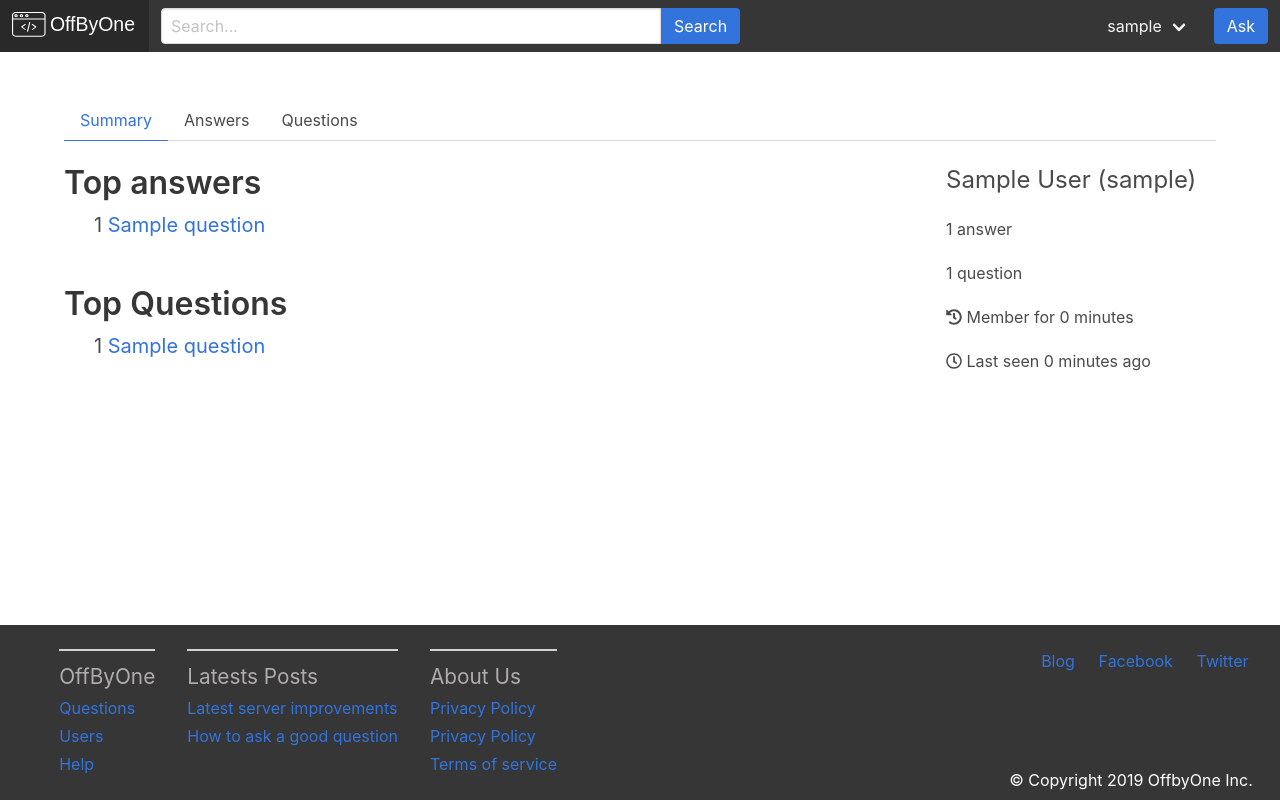
After one commit to rem1niscence/OffByOneBlog, a Django app: a page that uses django/templates/core/base.html in a window 1280 px wide. The commit adds this page. Run offline with Django 3.2, Linux system fonts and the light colour scheme; tables that the repository leaves empty hold one stand-in row (values such as "Sample post"); some libraries are stand-ins or nearby versions.

Commit message:
Added user profile

```diff
--- a/django/common/css/main.css
+++ b/django/common/css/main.css
@@ -1,7 +1,3 @@
-.navbar-menu.is-active {
-  background-color: #363636
-}
-
 html,
 body {
   height: 100%;
--- a/django/qanda/models.py
+++ b/django/qanda/models.py
@@ -125,10 +125,13 @@ class Answer(Publishable):
                     tmp.save()
             except Answer.DoesNotExist:
                 pass
-        super(Answer, self).save(*args, **kwargs)
+        super(Answer, self).save(*args,  **kwargs)
 
     class Meta:
         ordering = ["-accepted", ]
+
+    def __str__(self):
+        return f'{self.user} | {self.question.title}'
 
     def get_absolute_url(self):
         return reverse('qanda:question-detail', kwargs={
--- a/django/qanda/templates/qanda/common/list_answers.html
+++ b/django/qanda/templates/qanda/common/list_answers.html
@@ -4,7 +4,7 @@
         <div class="columns" id="{% if answer.info.accepted %}accepted{% endif %}">
           <div class="column is-1">
             <p class="has-text-centered">{{ answer.info.score }}</p>
-            {% if user.is_authenticated %}
+            {% if user.is_authenticated and user != answer.info.user %}
             <form method="post" action="{{ answer.vote_url }}">
               {% csrf_token %}
               {{ answer.vote_form.as_p }}
@@ -33,7 +33,7 @@
             <br>
             <div class="answer-data" style="margin-top: 0.5em">
               <p class="has-text-right"><strong>Answered: </strong> {{ answer.info.created | timesince }} ago by
-                <strong>{{ answer.info.user }}</strong></p>
+                <strong><a href="{% url 'qanda:user-detail' username=answer.info.user.username %}">{{answer.info.user}}</a></strong></p>
             </div>
           </div>
         </div>
--- a/django/qanda/templates/qanda/common/list_questions.html
+++ b/django/qanda/templates/qanda/common/list_questions.html
@@ -26,7 +26,7 @@
         <span class="tag is-dark is-small">{{tag.name}}</span>
         {% endfor %}
       </div>
-        <p class="has-text-grey-light">Asked {{question.created|timesince}} ago by <strong>{{question.user}}</strong></p>
+        <p class="has-text-grey-light">Asked {{question.created|timesince}} ago by <strong><a href="{% url 'qanda:user-detail' username=question.user.username %}">{{question.user}}</a></strong></p>
      </div>
     </div>
   </div>
--- a/django/qanda/templates/qanda/homepage.html
+++ b/django/qanda/templates/qanda/homepage.html
@@ -70,7 +70,7 @@
         {% for answer in last_answers %}
         <p class="is-size-6">{{answer.score}} <a class="has-text-info"
             href="{% url 'qanda:question-detail' pk=answer.question.id title=answer.question.title %}">{{ answer.question.title }}</a>
-          <span class="is-size-7"> by </span><strong class="is-size-7">{{answer.question.user}}</strong></p>
+          <span class="is-size-7"> by </span><strong class="is-size-7">{{answer.user}}</strong></p>
         <hr style="margin: 0.2em 0; height: 1px">
         {% endfor %}
       </div>
--- /dev/null
+++ b/django/qanda/templates/qanda/user_detail.html
@@ -0,0 +1,74 @@
+{% extends 'core/base.html' %}
+
+{% block title %} {{user.username}} | {{block.super}}{% endblock title %}
+
+{% block body %}
+<div class="tabs">
+  <ul>
+    <li class="{% if not 'tab' in request.GET %} is-active {% endif %}"><a
+        href="{% url 'qanda:user-detail' username=user.username %}">Summary</a></li>
+    <li class="{% if 'tab' in request.GET and request.GET.tab == 'answers'%} is-active {% endif %}"><a
+        href="{% url 'qanda:user-detail' username=user.username %}?tab=answers">Answers</a></li>
+    <li class="{% if 'tab' in request.GET and request.GET.tab == 'questions'%} is-active {% endif %}"><a
+        href="{% url 'qanda:user-detail' username=user.username %}?tab=questions">Questions</a></li>
+  </ul>
+</div>
+
+<div class="columns">
+  <div class="column is-9">
+
+    {% if 'tab' in request.GET and request.GET.tab == 'answers' %}
+    <h2 class="title is-size-4">{{user.answer_set.all|length}} Answers</h2>
+    <hr>
+    {% for answer in answers  %}
+    <p class="subtitle" style="margin-left: 1.5em">{{answer.score}} <a
+        href="{% url 'qanda:question-detail' pk=answer.question.pk title=answer.question.title %}">{{answer.question.title}}</a>
+    </p>
+    {% endfor %}
+    {% elif 'tab' in request.GET and request.GET.tab == 'questions' %}
+    <h2 class="title is-size-4">{{user.question_set.all|length}} Questions</h2>
+    <hr>
+    {% include "qanda/common/list_questions.html" %}
+
+    {% else %}
+
+    <h1 class="title" style="margin-bottom: 1em">Top answers</h1>
+    {% for answer in answers %}
+    <p class="subtitle" style="margin-left: 1.5em">{{answer.score}} <a
+        href="{% url 'qanda:question-detail' pk=answer.question.pk title=answer.question.title %}">{{answer.question.title}}</a>
+    </p>
+    {% endfor %}
+
+    {% if answers|length > 5 %}
+    <p class="subtitle" style="margin-left: 1.5em"><a href="#">View more → </a></p>
+    {% endif %}
+    <br>
+
+    <h1 class="title" style="margin-bottom: 1em">Top Questions</h1>
+    {% for question in questions %}
+    <p class="subtitle" style="margin-left: 1.5em">{{question.score}} <a
+        href="{% url 'qanda:question-detail' pk=question.pk title=question.title %}">{{question.title}}</a>
+    </p>
+    {% endfor %}
+
+    {% if questions|length > 5 %}
+    <p class="subtitle" style="margin-left: 1.5em"><a href="#">View more → </a></p>
+    {% endif %}
+
+    {% endif %}
+
+  </div>
+  <div class="column is-3">
+    <div class="user-info">
+      <p class="subtitle is-size-4">{{user.first_name}} {{user.last_name}} ({{user}}) </p>
+      <h r>
+        <p class="subtitle is-size-6">{{user.answer_set.all|length}} answer{{user.answer_set.all|length|pluralize}}</p>
+        <p class="subtitle is-size-6">{{user.question_set.all|length}}
+          question{{user.question_set.all|length|pluralize}}</p>
+        <p class="subtitle is-size-6"><i class="fas fa-history"></i> Member for {{user.date_joined|timesince}}</p>
+        <p class="subtitle is-size-6"><i class="far fa-clock"></i> Last seen {{user.last_login|timesince}} ago</p>
+    </div>
+  </div>
+</div>
+
+{% endblock body %}
--- a/django/qanda/urls.py
+++ b/django/qanda/urls.py
@@ -20,5 +20,8 @@ urlpatterns = [
     path('answer/<int:pk>/', views.UpdateAnswerAcceptanceView.as_view(),
          name='update-accepted-answer'),
     re_path(r'^activate/(?P<uidb64>[0-9A-Za-z_\-]+)/(?P<token>[0-9A-Za-z]{1,13}-[0-9A-Za-z]{1,20})/$',
-            views.activate, name='activate')
+            views.activate, name='activate'),
+
+    path('users/<str:username>/',
+         views.UserDetail.as_view(), name='user-detail'),
 ]
--- a/django/qanda/views.py
+++ b/django/qanda/views.py
@@ -268,3 +268,32 @@ def activate(request, uidb64, token):
         return redirect('qanda:home')
     else:
         return render(request, 'qanda/account_activation_invalid.html')
+
+
+class UserDetail(DetailView):
+    model = User()
+    slug_field = "username"
+    slug_url_kwarg = "username"
+    template_name = 'qanda/user_detail.html'
+
+    def get_context_data(self, **kwargs):
+        user = User().objects.get(username=self.kwargs['username'])
+        ctx = super(UserDetail, self).get_context_data(**kwargs)
+        tab = self.request.GET.get('sort', None)
+
+        ctx['answers'] = Answer.objects.all_with_score() \
+            .filter(user=user).order_by('-score')
+        ctx['questions'] = \
+            Question.objects.all_with_relations_and_score() \
+            .filter(user=user).order_by('-score')
+
+        # This is to emulate the common html that list all the questions
+        # TODO: Find a better way to refactor the common file
+        ctx['object_list'] = ctx['questions']
+
+        # User entered no tab query or invalid query
+        if (tab == 'None' or (tab != 'questions' or tab != 'answers')):
+            ctx['answers'] = ctx['answers'][:5]
+            ctx['questions'] = ctx['questions'][:5]
+
+        return ctx
--- a/django/templates/core/base.html
+++ b/django/templates/core/base.html
@@ -40,13 +40,25 @@
       <div id="navbarItems" class="navbar-menu">
         <div class="navbar-end">
           {% if user.is_authenticated %}
+          <div class="navbar-item has-dropdown is-hoverable">
+        <a class="navbar-link">
+          {{user}}
+        </a>
+
+        <div class="navbar-dropdown">
+          <a class="navbar-item" href="{% url 'qanda:user-detail' username=user.username %}">
+            Profile
+          </a>
+          <a class="navbar-item" href="{% url 'logout' %}">
+            Logout
+          </a>
+        </div>
           <div class="navbar-item">
             <div class="buttons">
               <a class="button is-link" href="{% url 'qanda:ask-question' %}">Ask</a>
-              <a class="button" href="{% url 'logout' %}">Logout</a>
             </div>
           </div>
-            <a class="navbar-item">{{user}}</a>
+
 
           {% else %}
             <div class="navbar-item">
--- a/docker-compose.yml
+++ b/docker-compose.yml
@@ -10,7 +10,6 @@ services:
     restart: always
     ports:
       - 8000:8000
-      - 587:587
     environment:
       - DJANGO_SECRET_KEY
       - DJANGO_DB_NAME
```
